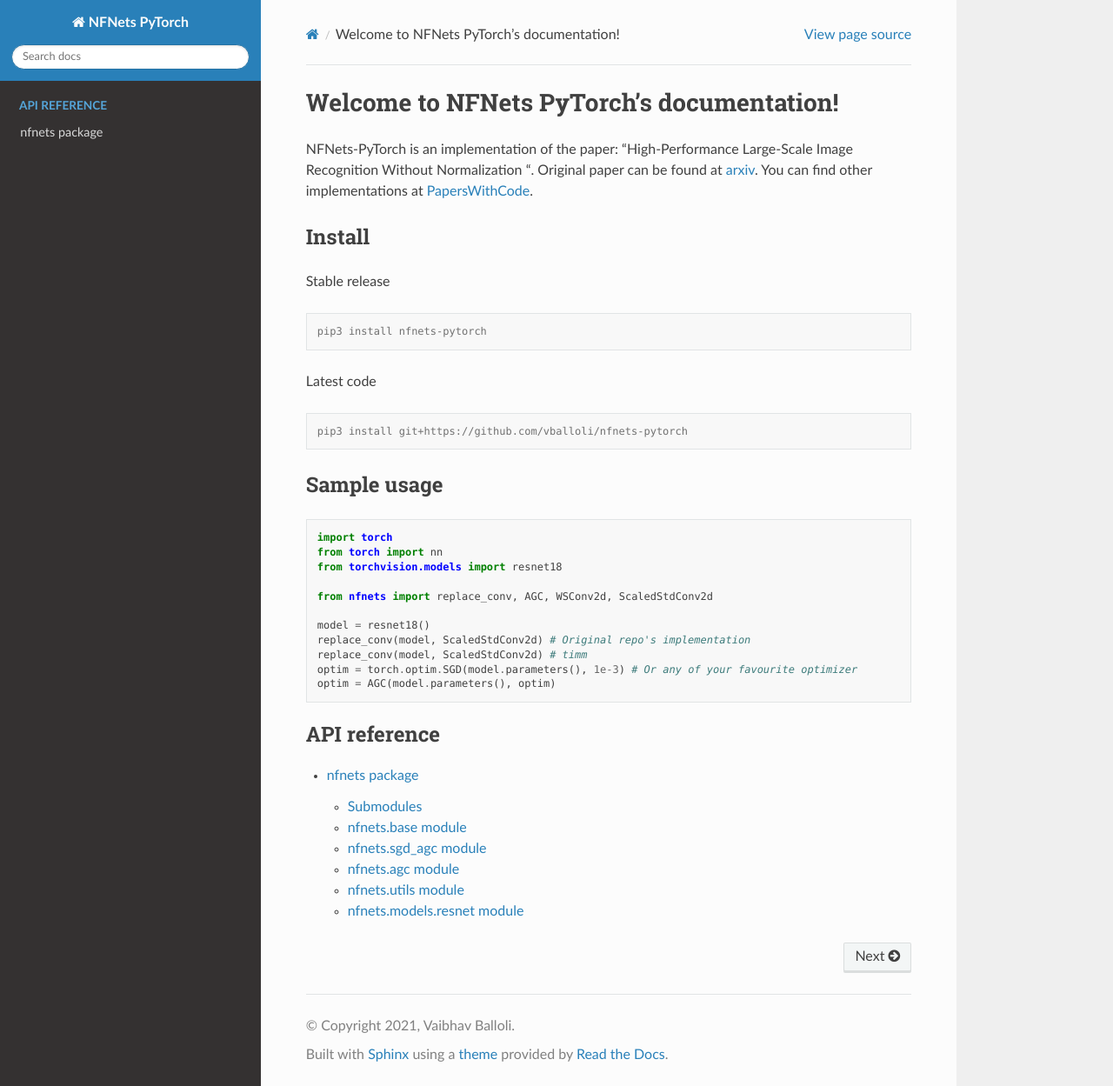
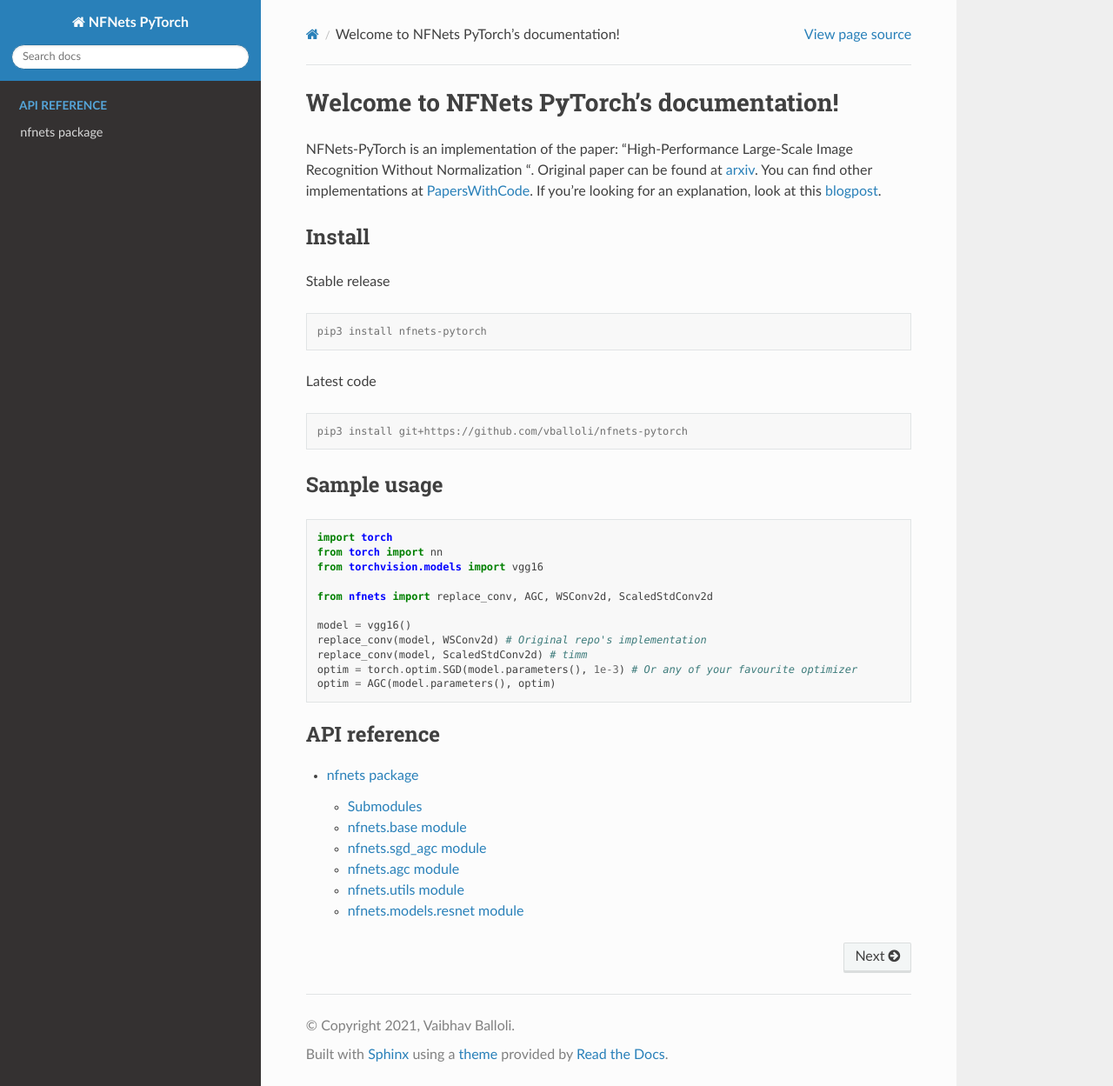
Before and after one commit to vballoli/nfnets-pytorch, a Sphinx documentation site: the page built from docs/index.rst, in a window 1280 px wide and 1249 px high. Shown: the whole window at 87% size. Built offline with Sphinx 7.4.7 and the Read the Docs theme 2.0.0, drawn with Linux system fonts in a browser that asks for light colours.

```diff
--- a/docs/index.rst
+++ b/docs/index.rst
@@ -6,7 +6,8 @@
 Welcome to NFNets PyTorch's documentation!
 ==========================================
 NFNets-PyTorch is an implementation of the paper: "High-Performance Large-Scale Image Recognition Without Normalization
-". Original paper can be found at arxiv_. You can find other implementations at PapersWithCode_.
+". Original paper can be found at arxiv_. You can find other implementations at PapersWithCode_. If you're looking for an explanation,
+look at this blogpost_.
 
 .. toctree::
    :maxdepth: 2
@@ -15,6 +16,8 @@ NFNets-PyTorch is an implementation of the paper: "High-Performance Large-Scale
 .. _arxiv: https://arxiv.org/abs/2102.06171v1.pdf
 
 .. _PapersWithCode: https://paperswithcode.com/paper/high-performance-large-scale-image
+
+.. _blogpost: https://tourdeml.github.io/blog/posts/2021-03-31-adaptive-gradient-clipping/
 
 *********
 Install
@@ -39,12 +42,12 @@ Sample usage
 
    import torch
    from torch import nn
-   from torchvision.models import resnet18
+   from torchvision.models import vgg16
 
    from nfnets import replace_conv, AGC, WSConv2d, ScaledStdConv2d
 
-   model = resnet18()
-   replace_conv(model, ScaledStdConv2d) # Original repo's implementation
+   model = vgg16()
+   replace_conv(model, WSConv2d) # Original repo's implementation
    replace_conv(model, ScaledStdConv2d) # timm
    optim = torch.optim.SGD(model.parameters(), 1e-3) # Or any of your favourite optimizer
    optim = AGC(model.parameters(), optim)
```
Also changed, not shown: README.md (+6 -3 lines).
